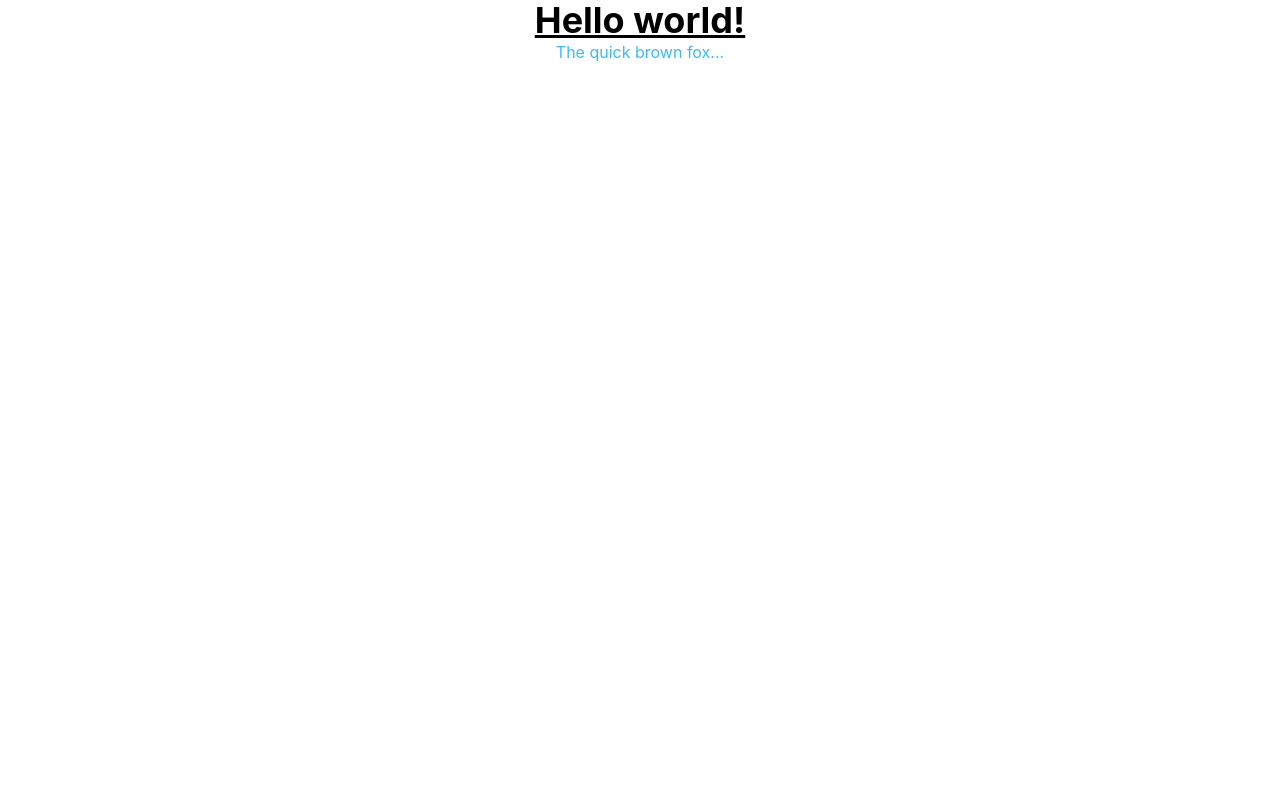
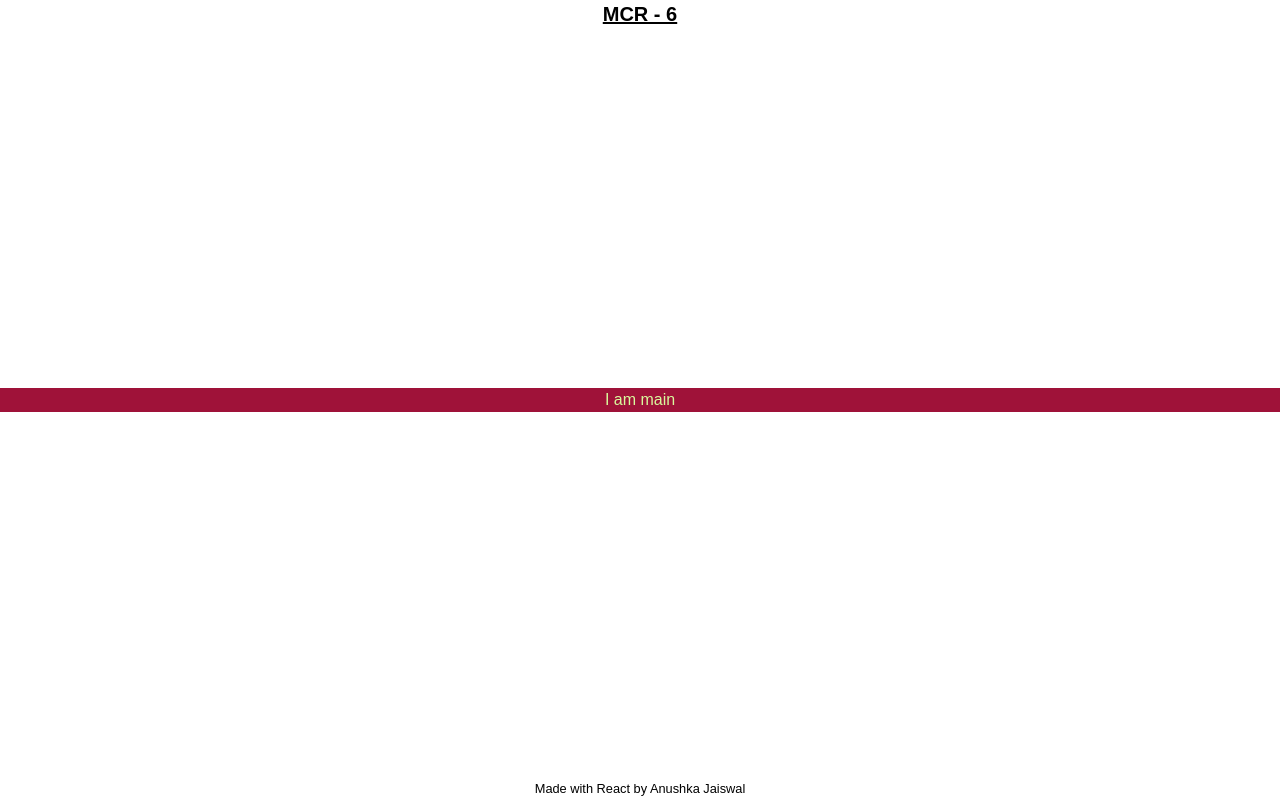
Before and after one commit to Anush79/MCR-6, a React (Create React App) app: page / in a window 1280 px wide. Built offline with nearby package versions, Linux system fonts and the light colour scheme.

Commit message:
router setup

```diff
--- a/package.json
+++ b/package.json
@@ -3,11 +3,16 @@
   "version": "0.1.0",
   "private": true,
   "dependencies": {
+    "@emotion/react": "^11.11.1",
+    "@emotion/styled": "^11.11.0",
+    "@mui/icons-material": "^5.13.7",
+    "@mui/material": "^5.13.7",
     "@testing-library/jest-dom": "^5.16.5",
     "@testing-library/react": "^13.4.0",
     "@testing-library/user-event": "^13.5.0",
     "react": "^18.2.0",
     "react-dom": "^18.2.0",
+    "react-router-dom": "^6.14.1",
     "react-scripts": "5.0.1",
     "web-vitals": "^2.1.4"
   },
--- a/src/App.js
+++ b/src/App.js
@@ -1,15 +1,20 @@
 
 import './App.css';
-
+import {Routes, Route} from 'react-router-dom';
+import Footer from './components/Footer';
 function App() {
   return (
-    <div className="App">
-     <h1 class="text-4xl font-bold underline">
-    Hello world!
+    <div className="App font-Poppins flex flex-col justify-between min-h-screen ">
+     <h2 class="text-xl font-bold underline text-prime_color ">
+    MCR - 6
+  </h2>
+  <main className='flex flex-col my-1 sm:mt-0'>
+   <h1 className="bg-rose-800 text-lime-200">I am main</h1>
+  </main>
 
-  </h1>
-  <p class="text-sky-400/100">The quick brown fox...</p>
+  <Footer/>
     </div>
+
   );
 }
 
--- /dev/null
+++ b/src/components/Footer.jsx
@@ -0,0 +1,8 @@
+import {NavLink} from 'react-router-dom'
+import { useData } from '../context/dataContext'
+export default function Footer(){
+  const {candidate}=useData()
+  return <footer>
+    <small>Made with React by <NavLink to="https://github.com/Anush79/MCR-6" target='_blank'>{candidate}</NavLink></small>
+  </footer>
+}
--- /dev/null
+++ b/src/context/dataContext.jsx
@@ -0,0 +1,11 @@
+import { createContext, useContext } from "react";
+import { data } from "../data";
+const DataContext = createContext()
+
+export function DataProvider({children}){
+  return <DataContext.Provider value={{candidate:"Anushka Jaiswal"}}>
+    {children}
+  </DataContext.Provider>
+}
+
+export const useData = ()=>useContext(DataContext)
--- /dev/null
+++ b/src/data.js
@@ -0,0 +1 @@
+export const data=[]
--- a/src/index.css
+++ b/src/index.css
@@ -2,6 +2,7 @@
 @tailwind base;
 @tailwind components;
 @tailwind utilities;
+@import url('https://fonts.googleapis.com/css2?family=Poppins:ital,wght@0,200;0,300;0,400;0,500;0,600;0,700;0,800;1,100;1,200;1,300;1,400;1,500;1,600;1,700;1,800&display=swap');
 body {
   margin: 0;
   font-family: -apple-system, BlinkMacSystemFont, 'Segoe UI', 'Roboto', 'Oxygen',
--- a/src/index.js
+++ b/src/index.js
@@ -3,11 +3,16 @@ import ReactDOM from 'react-dom/client';
 import './index.css';
 import App from './App';
 import reportWebVitals from './reportWebVitals';
-
+import {BrowserRouter as Router} from 'react-router-dom'
+import { DataProvider, useData } from './context/dataContext';
 const root = ReactDOM.createRoot(document.getElementById('root'));
 root.render(
   <React.StrictMode>
-    <App />
+    <Router>
+      <DataProvider>
+          <App/>
+      </DataProvider>
+    </Router>
   </React.StrictMode>
 );
 
--- a/tailwind.config.js
+++ b/tailwind.config.js
@@ -4,7 +4,24 @@ module.exports = {
     "./src/**/*.{js,jsx,ts,tsx}",
   ],
   theme: {
-    extend: {},
+    extend: {
+      'metal': '#565584',
+      'tahiti': '#3ab7bf',
+    },
+    fontFamily:{
+      Poppins:["Poppins,sans-serif" ]
+    },
+    container:{
+      center:true,
+      padding:"0.5rem",
+      screens:{
+        lg:"1124px",
+        xl:"1124px",
+        "2xl":"1124px",
+
+      }
+
+    }
   },
   plugins: [],
 }
```
Also changed, not shown: 1 other file (tests, documents, lock files or other folders).
